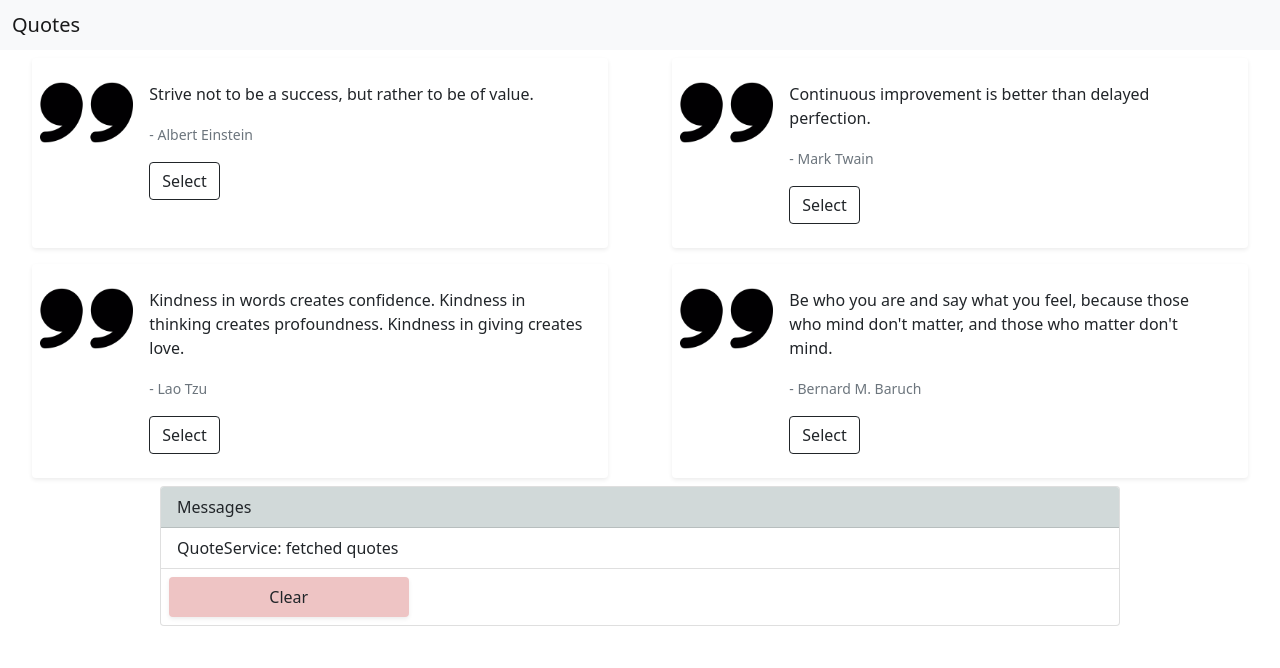
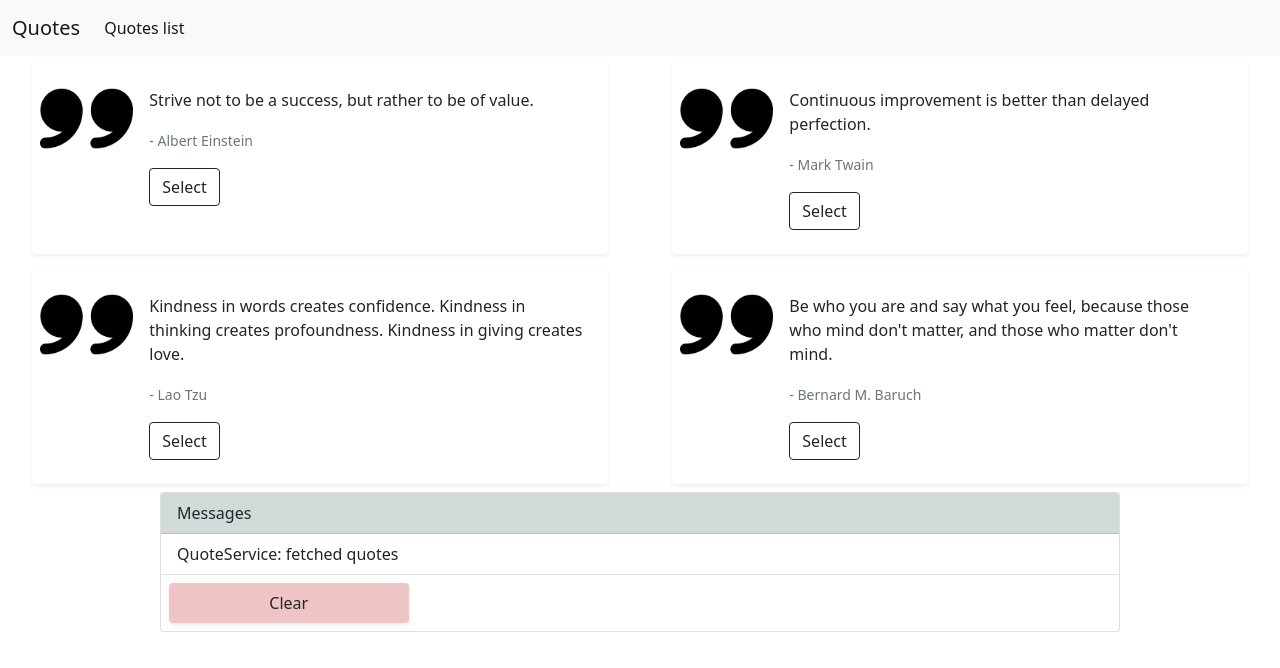
Before and after one commit to ibrahimkonuk/angular-quotes-app, an Angular app: page / in a window 1280 px wide. Shown: the top 668 px of the page. Built offline with nearby package versions, Linux system fonts and the light colour scheme.

Commit message:
Move navbar to the app component template

```diff
--- a/src/app/app.component.html
+++ b/src/app/app.component.html
@@ -1 +1,25 @@
+<nav class="navbar navbar-light bg-light navbar-expand-lg">
+  <div class="container-fluid">
+    <a class="navbar-brand" href="/">Quotes</a>
+    <button
+      class="navbar-toggler"
+      type="button"
+      data-bs-toggle="collapse"
+      data-bs-target="#navbarNav"
+      aria-controls="navbarNav"
+      aria-expanded="false"
+      aria-label="Toggle navigation"
+    >
+      <span class="navbar-toggler-icon"></span>
+    </button>
+    <div class="collapse navbar-collapse" id="navbarNav">
+      <ul class="navbar-nav">
+        <li class="nav-item">
+          <a class="nav-link active" aria-current="page">Quotes list</a>
+        </li>
+      </ul>
+    </div>
+  </div>
+</nav>
+
 <app-quotes></app-quotes> <app-messages></app-messages>
--- a/src/app/components/quotes/quotes.component.html
+++ b/src/app/components/quotes/quotes.component.html
@@ -1,9 +1,3 @@
-<nav class="navbar navbar-light bg-light">
-  <div class="container-fluid">
-    <span class="navbar-brand mb-0 h1">Quotes</span>
-  </div>
-</nav>
-
 <div class="d-flex flex-row flex-wrap justify-content-around">
   <div
     *ngFor="let quote of quotes"
```
